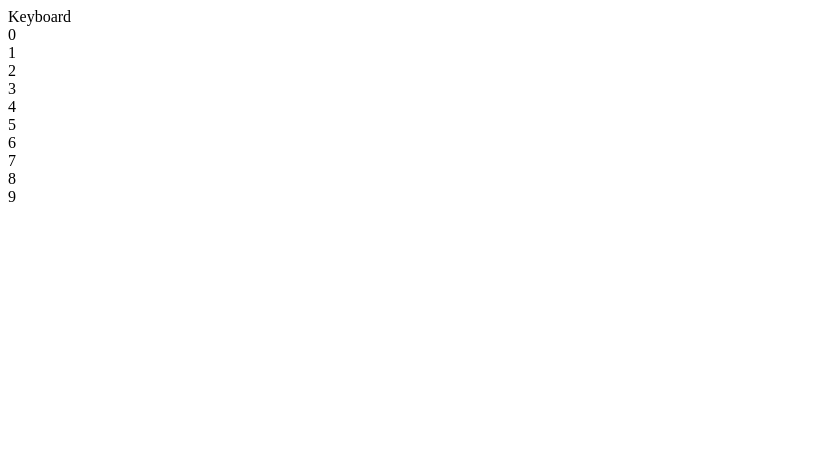
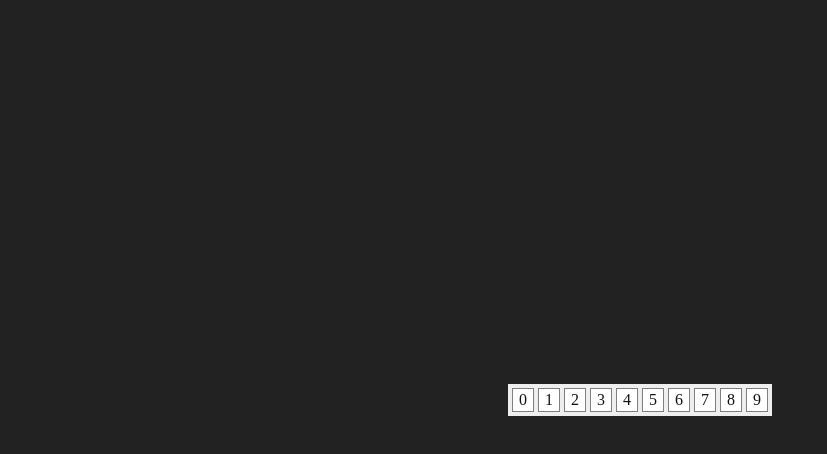
Before and after one commit to rmkane/keyboard-js, a website built with Vite: page index.html in a window 1280 px wide. Shown: the whole page, without its empty margins (0-827 px from the left). Built offline with nearby package versions, Linux system fonts and the light colour scheme.

Commit message:
Add style

```diff
--- a/index.html
+++ b/index.html
@@ -4,7 +4,7 @@
     <meta charset="UTF-8" />
     <link rel="icon" type="image/svg+xml" href="/vite.svg" />
     <meta name="viewport" content="width=device-width, initial-scale=1.0" />
-    <title>keyboard.js</title>
+    <title>KJS Dev</title>
   </head>
   <body>
     <div class="keyboard">Keyboard</div>
--- a/lib/index.ts
+++ b/lib/index.ts
@@ -1,26 +1,34 @@
-type OperatingSystemType = 'mac' | 'windows';
-type KeyboardType = 'full' | 'tkl';
+import "./style.css";
+
+type OperatingSystemType = "mac" | "windows";
+type KeyboardType = "full" | "tkl";
 
 type LayoutOptions = {
-  keyboardType?: KeyboardType,
-  os?: OperatingSystemType
-}
+  keyboardType?: KeyboardType;
+  os?: OperatingSystemType;
+};
 
 const defaultOptions: LayoutOptions = {
-  keyboardType: 'full',
-  os: 'windows'
+  keyboardType: "full",
+  os: "windows",
 };
 
-function initializeLayout(selector: string, options: LayoutOptions = defaultOptions) {
-  const elements = document.querySelectorAll<HTMLDivElement>(selector);
+function initializeLayout(
+  selector: string,
+  options: LayoutOptions = defaultOptions
+) {
+  const keyboardElements = document.querySelectorAll<HTMLDivElement>(selector);
 
   const opts: LayoutOptions = { ...defaultOptions, ...options };
 
-  for (let element of elements) {
+  for (let keyboardElement of keyboardElements) {
+    keyboardElement.replaceChildren();
+
     for (let i = 0; i < 10; i++) {
-      const key: HTMLDivElement = document.createElement('div');
-      key.textContent = i.toString();
-      element.append(key);
+      const keyElement: HTMLDivElement = document.createElement("div");
+      keyElement.classList.add("key");
+      keyElement.textContent = i.toString();
+      keyboardElement.append(keyElement);
     }
   }
 
--- a/lib/style.css
+++ b/lib/style.css
@@ -1,3 +1,40 @@
+:root {
+  --keyboard-bg: #eee;
+  --keyboard-fg: #111;
+  --key-bg: #fff;
+}
+
+html,
 body {
+  width: 100%;
+  height: 100%;
+  margin: 0;
+  padding: 0;
+}
+
+body {
+  display: flex;
+  align-items: center;
+  justify-content: center;
   background: #222;
 }
+
+.keyboard {
+  display: flex;
+  align-items: center;
+  justify-content: center;
+  gap: 0.25rem;
+  background-color: var(--keyboard-bg);
+  color: var(--keyboard-fg);
+  padding: 0.25rem;
+}
+
+.key {
+  display: flex;
+  align-items: center;
+  justify-content: center;
+  border: thin solid grey;
+  padding: 0.125rem;
+  width: 1rem;
+  background-color: var(--key-bg);
+}
--- a/vite.config.js
+++ b/vite.config.js
@@ -11,7 +11,7 @@ export default defineConfig({
       entry: resolve(__dirname, "lib/index.ts"),
       name: "KeyboardJS",
       fileName: (format) => `keyboard-js.${format}.js`,
-      formats: ['cjs', 'es', 'iife', 'umd']
+      formats: ["cjs", "es", "iife", "umd"],
     },
   },
 });
```
Also changed, not shown: demo/index.html (+3 -2 lines).
